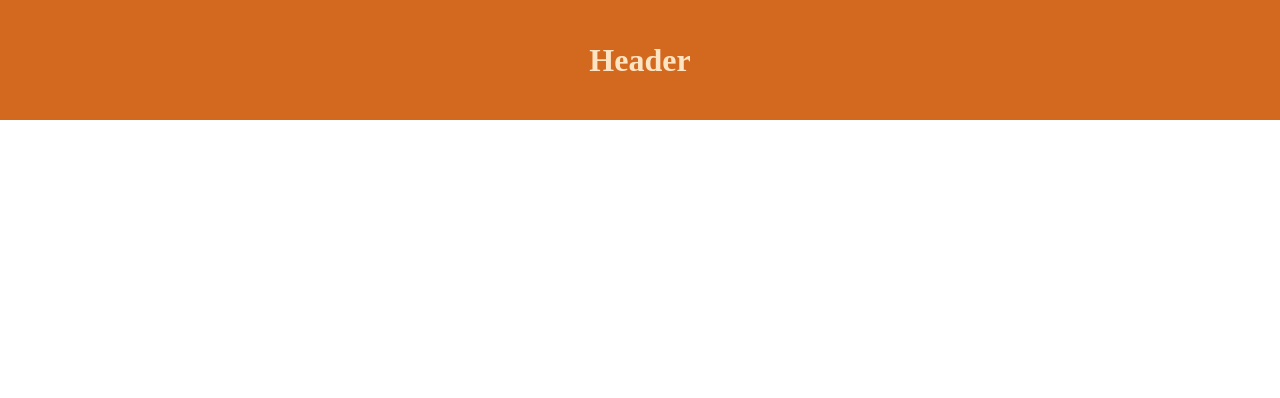
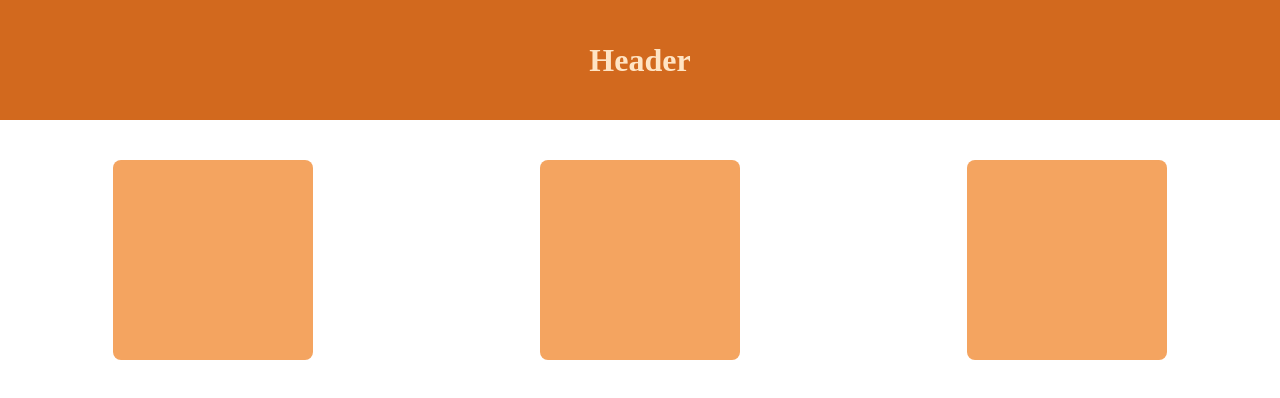
Before and after one commit to nyan-c/glowing-memory, a plain HTML site: page index.html in a window 1280 px wide. Drawn offline with Linux system fonts and the light colour scheme.

Commit message:
cards added

```diff
--- a/index.html
+++ b/index.html
@@ -8,5 +8,10 @@
   </head>
   <body>
     <header>Header</header>
+    <div class="parent">
+      <div class="card"></div>
+      <div class="card"></div>
+      <div class="card"></div>
+    </div>
   </body>
 </html>
--- a/style.css
+++ b/style.css
@@ -12,3 +12,14 @@ body {
   margin: 0;
   padding: 0;
 }
+.parent {
+  display: flex;
+  justify-content: space-around;
+  margin-top: 40px;
+}
+.card {
+  width: 200px;
+  height: 200px;
+  border-radius: 8px;
+  background-color: sandybrown;
+}
```
